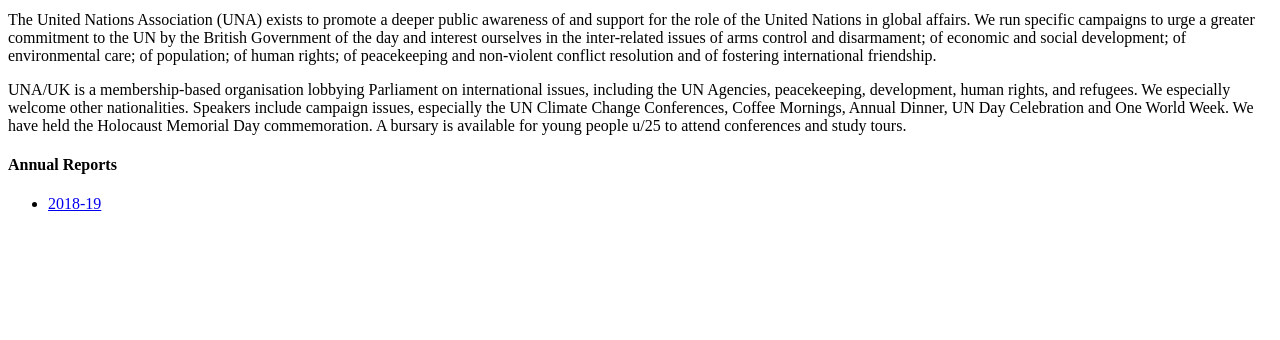
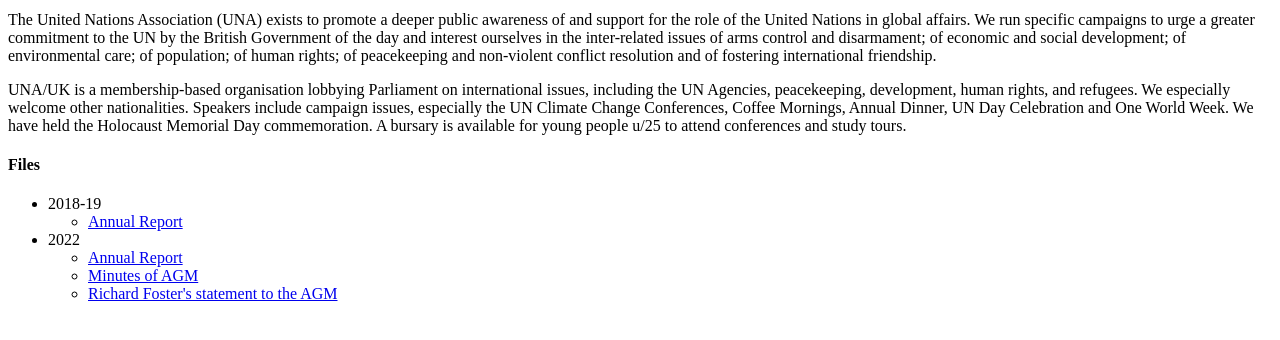
Before and after one commit to una-newbury/home, a plain HTML site: page index.html in a window 1280 px wide. Shown: the part 126-466 px from the top of the page. Drawn offline with Linux system fonts and the light colour scheme.

Commit message:
2022 docs

```diff
--- a/index.html
+++ b/index.html
@@ -24,9 +24,18 @@
 
 <p>UNA/UK is a membership-based organisation lobbying Parliament on international issues, including the UN Agencies, peacekeeping, development, human rights, and refugees. We especially welcome other nationalities. Speakers include campaign issues, especially the UN Climate Change Conferences, Coffee Mornings, Annual Dinner, UN Day Celebration and One World Week. We have held the Holocaust Memorial Day commemoration. A bursary is available for young people u/25 to attend conferences and study tours.</p>
 
-<h4>Annual Reports</h4>
+<h4>Files</h4>
 <ul>
-    <li><a href="files/Newbury UNA Report 2018-19.pdf" target="_blank">2018-19</a></li>
+    <li>2018-19</li>
+    <ul>
+        <li><a href="files/Newbury UNA Report 2018-19.pdf" target="_blank">Annual Report</a></li>
+    </ul>
+    <li>2022</li>
+    <ul>
+        <li><a href="files/Annual Report from Coordinator for AGM 2022.pdf" target="_blank">Annual Report</a></li>
+        <li><a href="files/Minutes of AGM Friday 8 4 2022.pdf" target="_blank">Minutes of AGM</a></li>
+        <li><a href="files/Richard Foster's statement to the AGM.pdf" target="_blank">Richard Foster's statement to the AGM</a></li>
+    </ul>
 </ul>
 
 </body>
```
Also changed, not shown: 3 other files.
